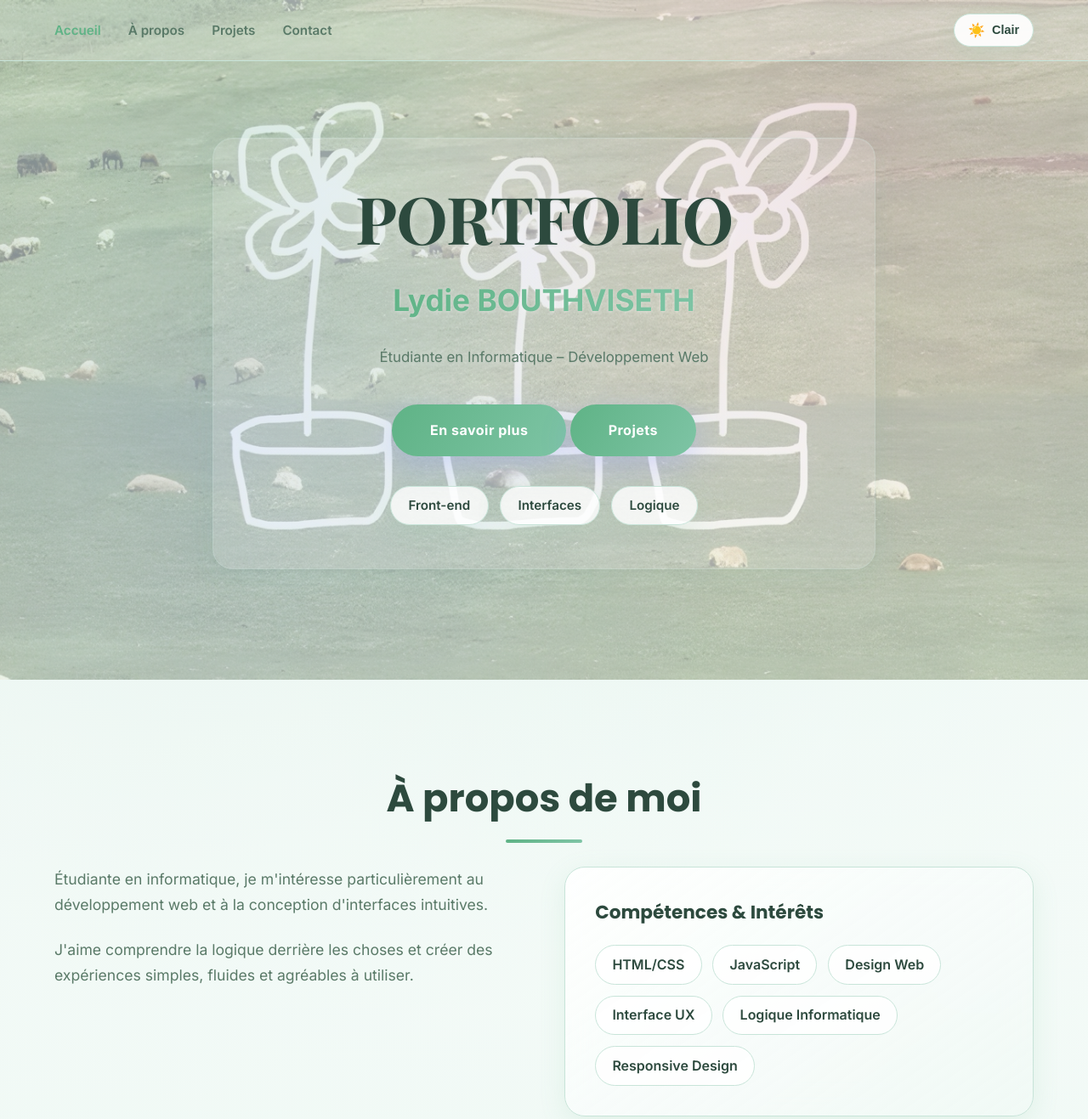
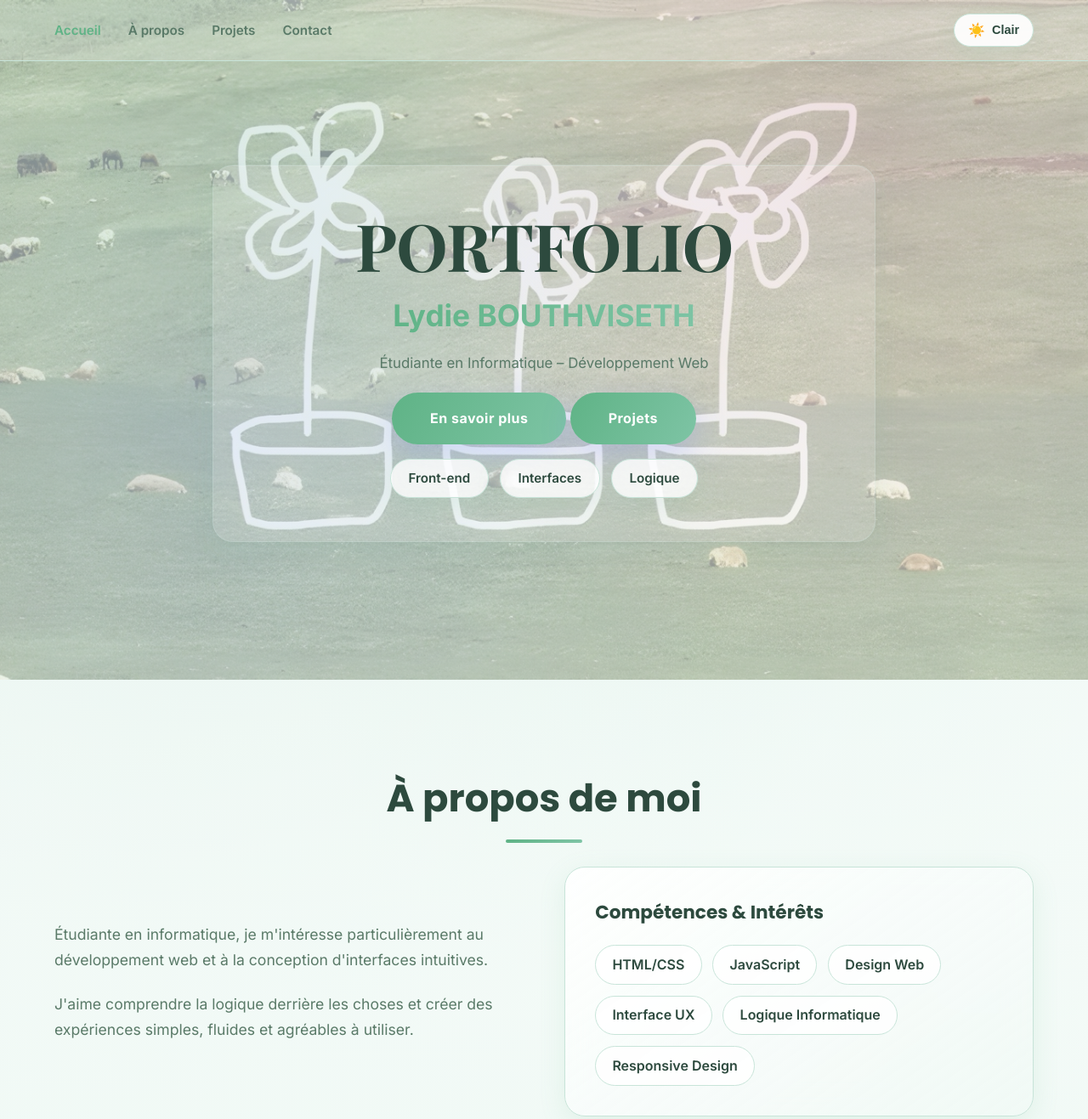
Before and after one commit to belowtheocean/Portfolio, a plain HTML site: page index.html in a window 1280 px wide. Shown: the top 1317 px of the page at 85% size. Drawn offline with nearby package versions, Linux system fonts and the light colour scheme.

Commit message:
modif de la taille d'espace

```diff
--- a/css/style.css
+++ b/css/style.css
@@ -274,7 +274,7 @@ body[data-theme="dark"] .hero::after {
     display: flex;
     flex-direction: column;
     align-items: center;
-    gap: 1rem;
+    gap: 0.5rem;
     text-align: center;
     animation: fadeInUp 0.9s ease both;
 }
@@ -290,11 +290,9 @@ body[data-theme="dark"] .hero-card {
     font-size: clamp(2.9rem, 7vw, 4.8rem);
     letter-spacing: -1.2px;
     color: var(--text-main);
-    text-shadow: 0 2px 12px rgba(255, 255, 255, 0.5), 0 1px 3px rgba(45, 74, 62, 0.15);
 }
 
 body[data-theme="dark"] .hero-title {
-    text-shadow: 0 2px 12px rgba(14, 22, 40, 0.6), 0 1px 3px rgba(245, 245, 240, 0.2);
 }
 
 .hero-name {
@@ -304,14 +302,13 @@ body[data-theme="dark"] .hero-title {
     background-clip: text;
     -webkit-text-fill-color: transparent;
     font-weight: 700;
-    margin: 0.6rem 0 0.4rem;
-    filter: drop-shadow(0 1px 2px rgba(255, 255, 255, 0.4));
+    margin: 0.2rem 0 0.2rem;
 }
 
 .subtitle {
     font-size: 1.05rem;
     color: var(--text-soft);
-    margin-bottom: 1.6rem;
+    margin-bottom: 0.8rem;
     text-shadow: 0 1px 8px rgba(255, 255, 255, 0.6), 0 1px 2px rgba(45, 74, 62, 0.12);
 }
 
@@ -376,7 +373,7 @@ body[data-theme="dark"] .cta-button:hover {
 }
 
 .hero-badges {
-    margin-top: 1.2rem;
+    margin-top: 0.6rem;
     display: flex;
     justify-content: center;
     gap: 0.8rem;
@@ -437,7 +434,7 @@ body[data-theme="dark"] .about {
     display: grid;
     grid-template-columns: repeat(auto-fit, minmax(300px, 1fr));
     gap: 3rem;
-    align-items: start;
+    align-items: center;
     margin-top: 2rem;
 }
 
```
